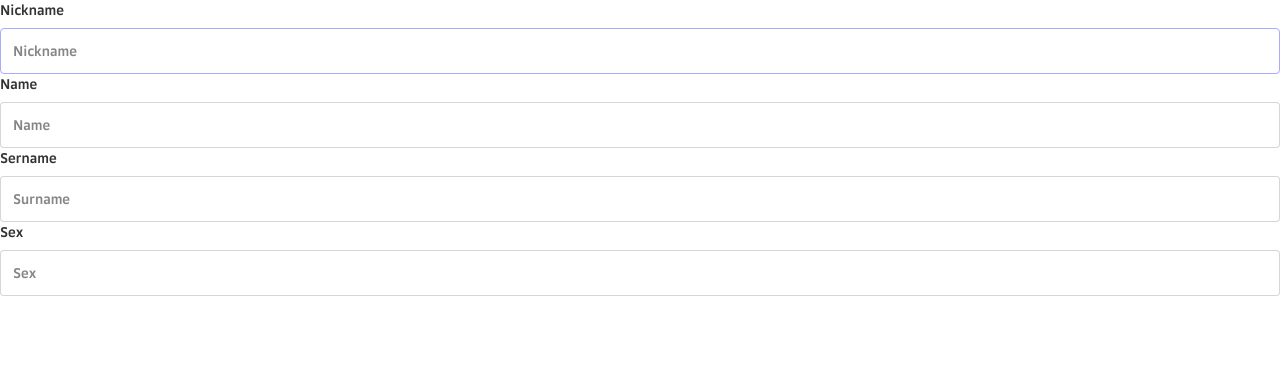
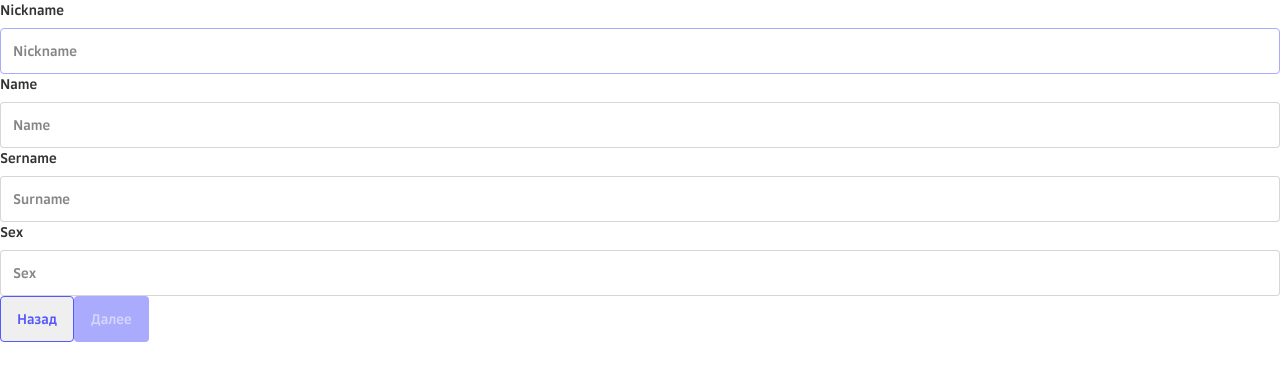
Before and after one commit to Whyareyouu/FrontCloudCamp, a React (Create React App) app: page /create in a window 1280 px wide. Shown: the top 380 px of the page. Built offline with nearby package versions, Linux system fonts and the light colour scheme.

Commit message:
add store and hooks for redux

```diff
--- a/src/components/Button/Button.styles.ts
+++ b/src/components/Button/Button.styles.ts
@@ -19,6 +19,15 @@ export const StyledButton = styled.button<ButtonProps>`
         return css`
           color: var(--white);
           background: var(--purple);
+
+          &:hover {
+            background: #484BD5;
+          }
+
+          &:disabled {
+            background: var(--purple-hover);
+            color: #D5D5FE;
+          }
         `
       case 'border':
         return css`
@@ -28,6 +37,10 @@ export const StyledButton = styled.button<ButtonProps>`
           &:hover {
             border-color: #484BD5;
           }
+          &:disabled{
+            border-color: var(--purple-hover);
+            color: var(--purple-hover);
+          }
         `
     }
   }
--- a/src/components/Button/Button.tsx
+++ b/src/components/Button/Button.tsx
@@ -2,9 +2,9 @@ import React from 'react';
 import {ButtonProps} from "./Button.interface";
 import {StyledButton} from "./Button.styles";
 
-const Button = ({className, children, appearance, onClick, ...props}: ButtonProps) => {
+const Button = ({className, id, children, appearance, onClick, disabled, ...props}: ButtonProps) => {
     return (
-        <StyledButton className={className} appearance={appearance} onClick={onClick}>
+        <StyledButton className={className} id={id} appearance={appearance} onClick={onClick} disabled={disabled}>
             {children}
         </StyledButton>
     );
--- a/src/components/Input/Input.tsx
+++ b/src/components/Input/Input.tsx
@@ -10,11 +10,12 @@ const Input = forwardRef(({
                               placeholder,
                               value,
                               disabled,
+                              onChange,
                               ...props
                           }: InputProps, ref: ForwardedRef<HTMLInputElement>): React.JSX.Element => {
         return (
             <StyledInput className={className} id={id} name={name} placeholder={placeholder} value={value}
-                         disabled={disabled} ref={ref}/>
+                         disabled={disabled} ref={ref} onChange={onChange} />
         );
     }
 )
--- /dev/null
+++ b/src/components/interfaces/Form.interface.ts
@@ -0,0 +1,6 @@
+export interface IFormStepFirst {
+    nickname: string;
+    name: string;
+    sername: string;
+    sex: 'man' | 'woman'
+}
--- /dev/null
+++ b/src/components/redux/store.ts
@@ -0,0 +1,7 @@
+import {configureStore} from "@reduxjs/toolkit";
+
+export const store = configureStore({
+    reducer: {}
+})
+export type RootState = ReturnType<typeof store.getState>;
+export type AppDispatch = typeof store.dispatch;
--- /dev/null
+++ b/src/hooks/redux-hooks.ts
@@ -0,0 +1,6 @@
+import {useDispatch, TypedUseSelectorHook, useSelector} from 'react-redux';
+import {AppDispatch, RootState} from "../components/redux/store";
+
+
+export const useAppDispatch = () => useDispatch<AppDispatch>();
+export const useAppSelector: TypedUseSelectorHook<RootState> = useSelector;
--- a/src/index.tsx
+++ b/src/index.tsx
@@ -3,6 +3,8 @@ import ReactDOM from 'react-dom/client';
 import App from './App';
 import GlobalStyles from "./styles/globalStyles";
 import {BrowserRouter} from 'react-router-dom'
+import {Provider} from "react-redux";
+import {store} from "./components/redux/store";
 
 
 const root = ReactDOM.createRoot(
@@ -10,9 +12,11 @@ const root = ReactDOM.createRoot(
 );
 root.render(
     <React.StrictMode>
-        <BrowserRouter>
-            <GlobalStyles/>
-            <App/>
-        </BrowserRouter>
+        <Provider store={store}>
+            <BrowserRouter>
+                <GlobalStyles/>
+                <App/>
+            </BrowserRouter>
+        </Provider>
     </React.StrictMode>
 );
--- a/src/pages/multiform/MultiForm.tsx
+++ b/src/pages/multiform/MultiForm.tsx
@@ -1,27 +1,54 @@
 import React from 'react';
-import {Input, Label} from "../../components";
+import {Button, Input, Label} from "../../components";
 import {useForm} from "react-hook-form";
+import {IFormStepFirst} from "../../components/interfaces/Form.interface";
 
 const MultiForm = () => {
-    const {register} = useForm()
+    const {register, handleSubmit, formState: {errors, isDirty, isValid}} = useForm<IFormStepFirst>()
+    const onSubmit = (formState: IFormStepFirst) => {
+        console.log(formState)
+    }
+    const isFormValid = isDirty && isValid && errors;
     return (
-        <form>
+        <form onSubmit={handleSubmit(onSubmit)}>
             <Label>
                 Nickname
-                <Input placeholder='Nickname' {...register('nickname')}/>
+                <Input placeholder='Nickname' {...register('nickname', {
+                    required: {
+                        value: true,
+                        message: 'Это поле обязательно'
+                    }
+                })}/>
             </Label>
             <Label>
                 Name
-                <Input placeholder='Name' {...register('name')}/>
+                <Input placeholder='Name' {...register('name', {
+                    required: {
+                        value: true,
+                        message: 'Это поле обязательно'
+                    }
+                })}/>
             </Label>
             <Label>
                 Sername
-                <Input placeholder='Surname' {...register('sername')}/>
+                <Input placeholder='Surname' {...register('sername', {
+                    required: {
+                        value: true,
+                        message: 'Это поле обязательно'
+                    }
+                })}/>
             </Label>
             <Label>
                 Sex
-                <Input placeholder='Sex'/>
+                <Input placeholder='Sex' {...register('sex', {
+                    required: {
+                        value: true,
+                        message: 'Это поле обязательно'
+                    }
+                })}/>
             </Label>
+            <Button appearance='border'>Назад</Button>
+            <Button appearance='primary' disabled={!isFormValid}>Далее</Button>
         </form>
     );
 };
```
Also changed, not shown: src/assets/ErrorIcon.svg (added), src/styles/globalStyles.ts (line endings or trailing spaces).
